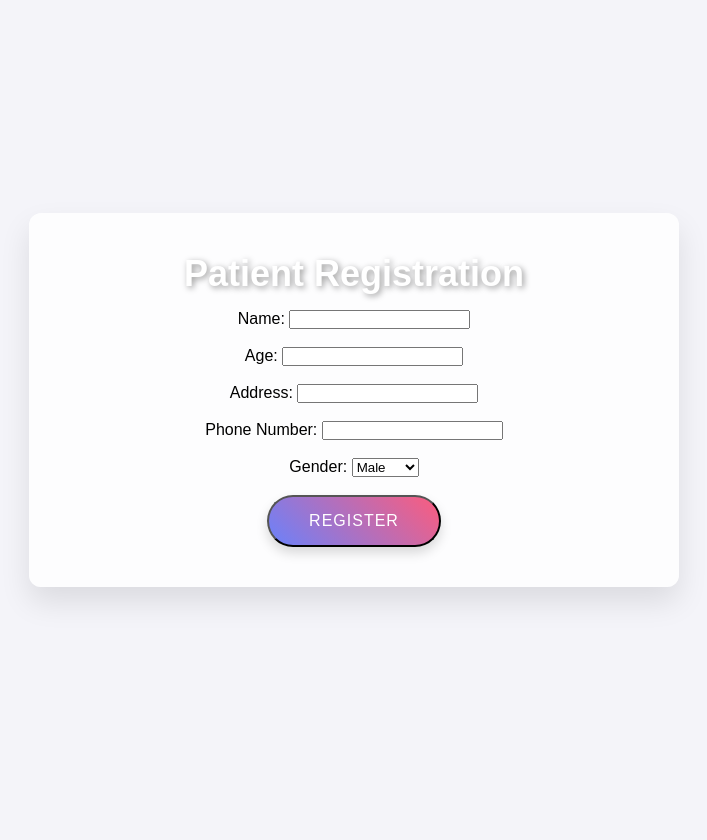
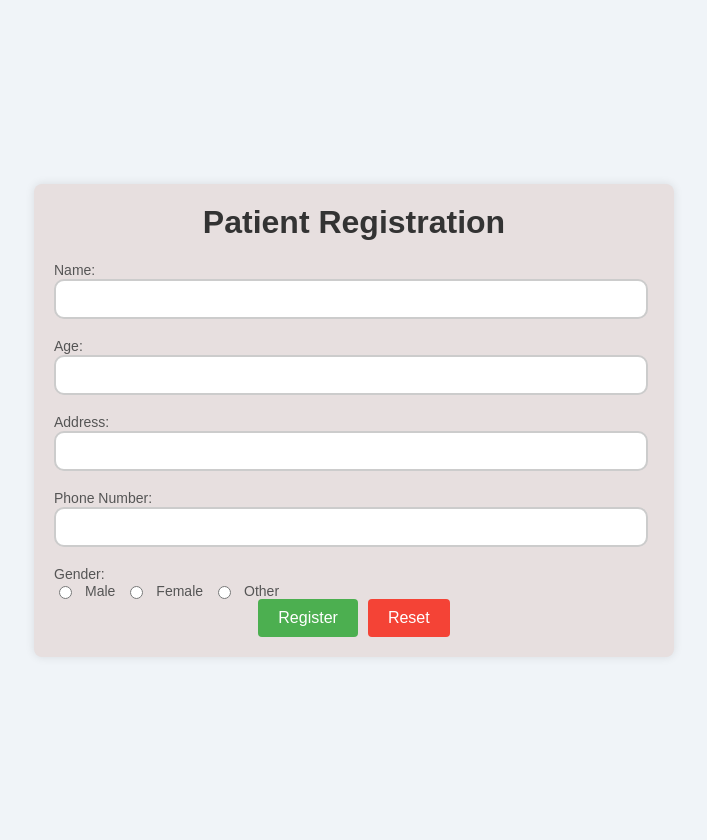
Before and after one commit to Miniprojectnrp/Virtual-Health-Gateway, a Flask app: template templates/register.html in a window 1280 px wide. Shown: the whole page, without its empty margins (286-993 px from the left). Before the commit the page ends 602 px from the top, so only its background shows below. Run offline with Flask 3, Linux system fonts and the light colour scheme; the template is opened without the code that fills it, so the values that code supplies are empty.

Commit message:
Update register.html

```diff
--- a/templates/register.html
+++ b/templates/register.html
@@ -4,7 +4,6 @@
     <meta charset="UTF-8">
     <meta name="viewport" content="width=device-width, initial-scale=1.0">
     <title>Patient Registration</title>
-    <link rel="stylesheet" href="/static/css/style.css">
 </head>
 <body>
     <div class="container">
@@ -22,16 +21,93 @@
 
         <label for="phone">Phone Number:</label>
         <input type="text" id="phone" name="phone" required><br><br>
-
-            <label for="gender">Gender:</label>
-            <select id="gender" name="gender">
-                <option value="Male">Male</option>
-                <option value="Female">Female</option>
-                <option value="Other">Other</option>
-            </select><br><br>
-
-            <input type="submit" value="Register" class="btn">
+        <div class="form-group">
+            <label>Gender:</label>
+            <div class="gender-options">
+            <input type="radio" id="male" name="gender" value="male">
+            <label for="male">Male</label>
+            <input type="radio" id="female" name="gender" value="female">
+            <label for="female">Female</label>
+            <input type="radio" id="other" name="gender" value="other">
+            <label for="other">Other</label>
+            </div>
+            </div>
+            <div class="button-group">
+        <input type="submit" value="Register">
+        <input type="reset" value="Reset">
+        </div>
     </form>
     </div>
 </body>
+<style>
+body {
+font-family: Arial, sans-serif;
+background-color: #f0f4f8;
+margin: 0;
+padding: 20px;
+display: flex;
+justify-content: center;
+align-items: center;
+min-height: 100vh;
+}.container {
+width: 100%;
+max-width: 600px;
+background-color: #e7dfdf;
+padding: 20px;
+border-radius: 8px;
+box-shadow: 0 0 10px rgba(0, 0, 0, 0.1);
+
+display: flex;
+flex-direction: column;
+gap: 20px;
+}h1 {
+text-align: center;
+color: #333;
+margin: 0;
+}.register{
+display: flex;
+flex-direction: column;
+gap: 5px;
+margin-bottom: 10px;
+}label {
+font-size: 14px;
+color: #555;
+}input[type="text"],
+input[type="email"],
+input[type="password"],
+input[type="date"],
+input[type="number"],
+select,
+textarea {
+padding: 10px;
+border: 2px solid #ccc;
+border-radius: 10px;
+font-size: 14px;
+width:95%;
+gap:20px;
+}.gender-options {
+display: flex;
+gap: 10px;
+align-items: center;
+}input[type="submit"],
+input[type="reset"] {
+padding: 10px 20px;
+border: none;
+border-radius: 4px;
+cursor: pointer;
+font-size: 16px;
+}.button-group {
+display: flex;
+gap: 10px;
+justify-content: center;
+}input[type="submit"] {
+background-color: #4CAF50;
+color: white;
+gap:20px;
+}input[type="reset"] {
+background-color: #f44336;
+color: white;
+gap:20px;
+}
+</style>
 </html>
```
Lines whose indentation alone changed are shown as unchanged.
